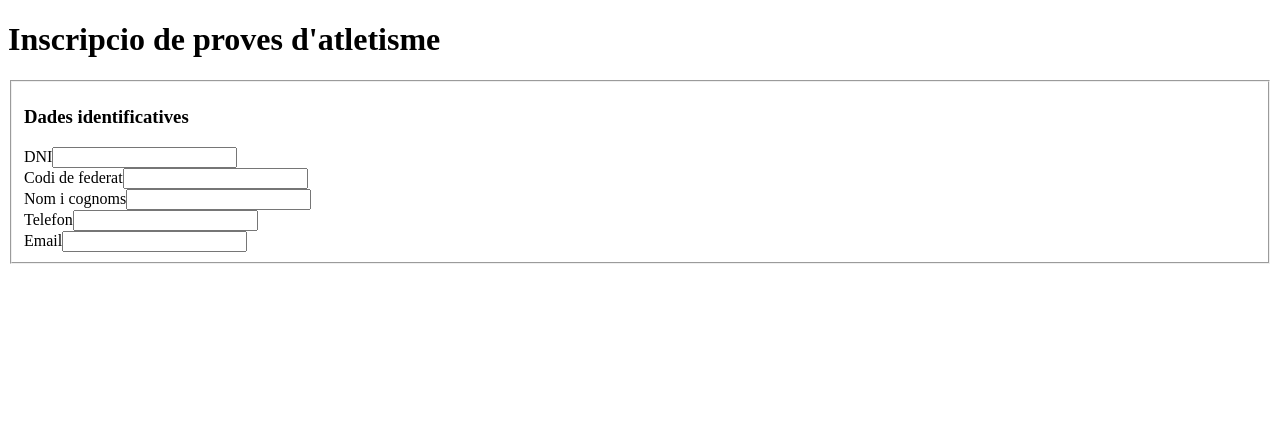
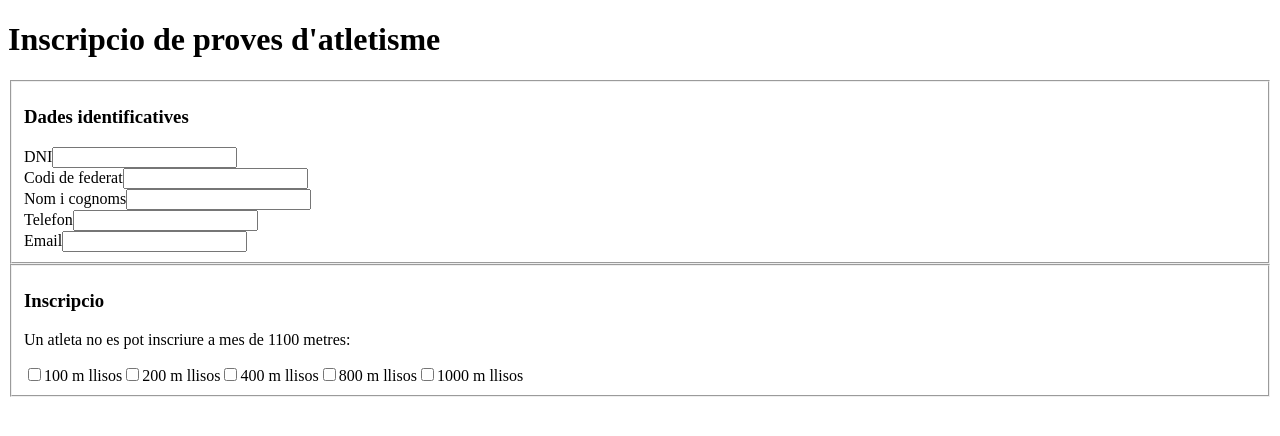
Before and after one commit to OctagonalDefence/inscripcionsatletisme, an Angular app in the folder inscripcionsatletisme/: page / in a window 1280 px wide. Shown: the top 436 px of the page. Built offline with nearby package versions, Linux system fonts and the light colour scheme.

Commit message:
fieldset 2 test success

```diff
--- a/inscripcionsatletisme/src/app/Components/inscripcio/inscripcio.component.html
+++ b/inscripcionsatletisme/src/app/Components/inscripcio/inscripcio.component.html
@@ -24,4 +24,23 @@
                 <input type="email" id="email" name="email" required>
             </div>
     </fieldset>
+
+   <fieldset>
+        <h3>Inscripcio</h3>
+        <p>Un atleta no es pot inscriure a mes de 1100 metres:</p>
+
+        <div>
+            <input type="checkbox" id="100m" name="100m" value="100 m llisos">
+            <label for="100m">100 m llisos</label>
+            <input type="checkbox" id="200m" name="200m" value="200 m llisos">
+            <label for="200m">200 m llisos</label>
+            <input type="checkbox" id="400m" name="400m" value="400 m llisos">
+            <label for="400m">400 m llisos</label>
+            <input type="checkbox" id="800m" name="800m" value="800 m llisos">
+            <label for="800m">800 m llisos</label>
+            <input type="checkbox" id="1000m" name="1000m" value="1000 m llisos">
+            <label for="1000m">1000 m llisos</label>
+        </div>
+    </fieldset>
+
 </form>
--- a/inscripcionsatletisme/src/app/Components/inscripcio/inscripcio.component.ts
+++ b/inscripcionsatletisme/src/app/Components/inscripcio/inscripcio.component.ts
@@ -6,5 +6,10 @@ import { Component } from '@angular/core';
   styleUrls: ['./inscripcio.component.scss']
 })
 export class InscripcioComponent {
+form: any;
+onSubmit(_t3: any) {
+throw new Error('Method not implemented.');
+}
+registrationForm: any;
 
 }
```
Also changed, not shown: 1 other file (tests, documents, lock files or other folders).
